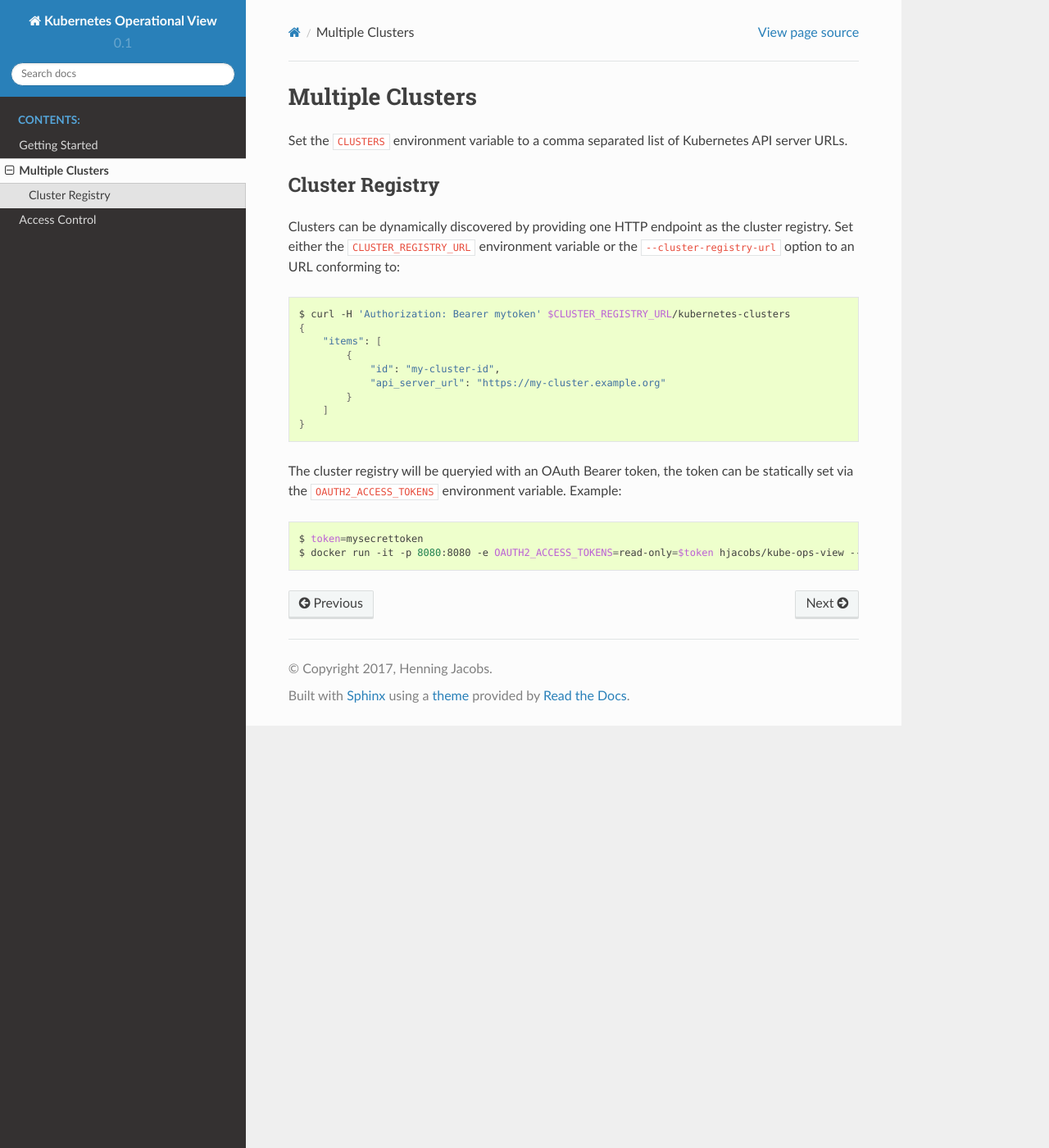
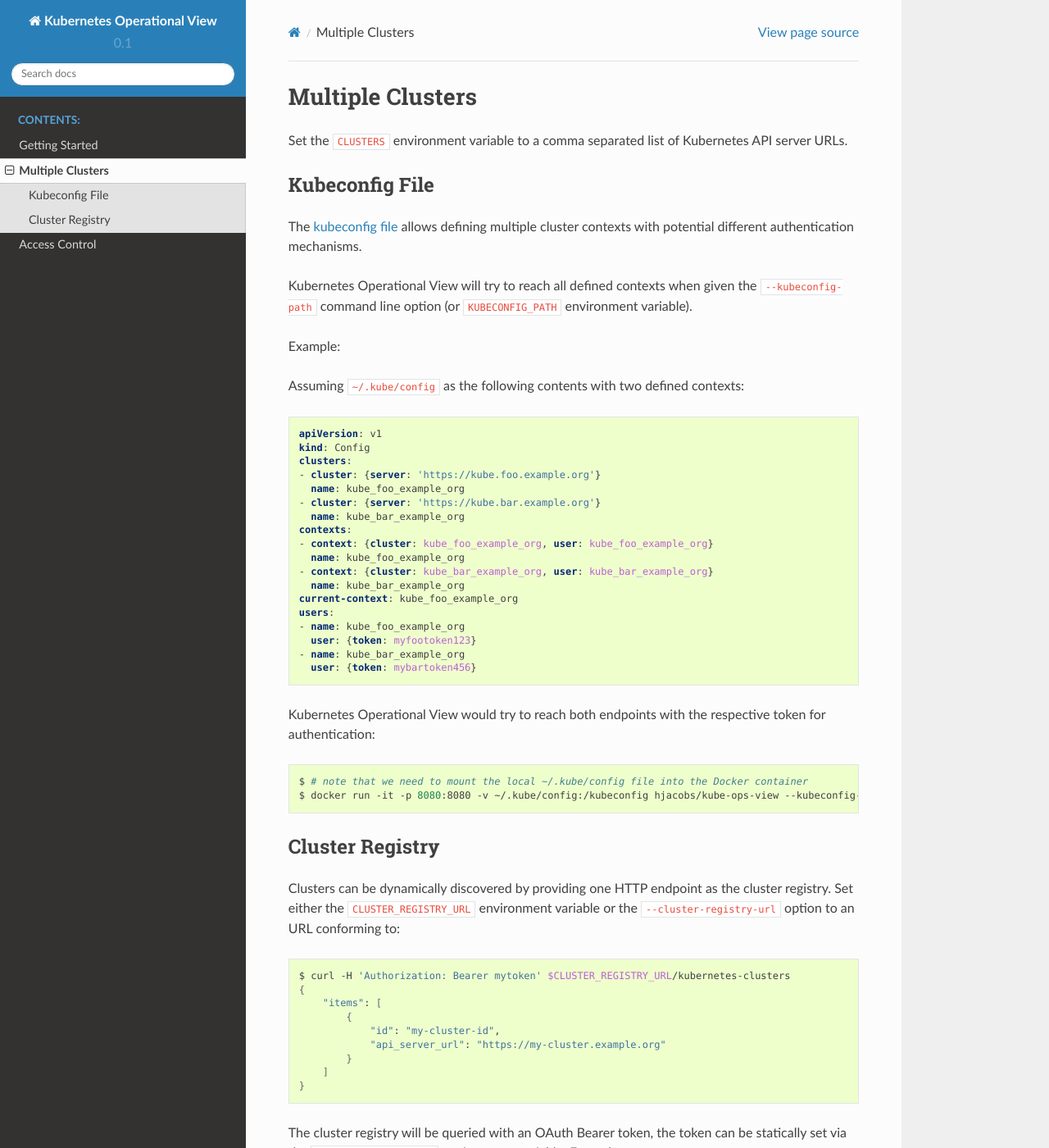
Before and after one commit to hjacobs/kube-ops-view, a Sphinx documentation site: the page built from docs/multiple-clusters.rst, in a window 1280 px wide and 1400 px high. Shown: the whole window at 82% size. Built offline with Sphinx 7.4.7 and the Read the Docs theme 2.0.0, drawn with Linux system fonts in a browser that asks for light colours; some of the changed text lies outside the part shown.

Commit message:
#95 document --kubeconfig-path option

```diff
--- a/docs/multiple-clusters.rst
+++ b/docs/multiple-clusters.rst
@@ -3,6 +3,46 @@
 =================
 
 Set the ``CLUSTERS`` environment variable to a comma separated list of Kubernetes API server URLs.
+
+Kubeconfig File
+===============
+
+The `kubeconfig file`_ allows defining multiple cluster contexts with potential different authentication mechanisms.
+
+Kubernetes Operational View will try to reach all defined contexts when given the ``--kubeconfig-path`` command line option (or ``KUBECONFIG_PATH`` environment variable).
+
+Example:
+
+Assuming ``~/.kube/config`` as the following contents with two defined contexts:
+
+.. code-block:: yaml
+
+    apiVersion: v1
+    kind: Config
+    clusters:
+    - cluster: {server: 'https://kube.foo.example.org'}
+      name: kube_foo_example_org
+    - cluster: {server: 'https://kube.bar.example.org'}
+      name: kube_bar_example_org
+    contexts:
+    - context: {cluster: kube_foo_example_org, user: kube_foo_example_org}
+      name: kube_foo_example_org
+    - context: {cluster: kube_bar_example_org, user: kube_bar_example_org}
+      name: kube_bar_example_org
+    current-context: kube_foo_example_org
+    users:
+    - name: kube_foo_example_org
+      user: {token: myfootoken123}
+    - name: kube_bar_example_org
+      user: {token: mybartoken456}
+
+Kubernetes Operational View would try to reach both endpoints with the respective token for authentication:
+
+.. code-block:: bash
+
+    $ # note that we need to mount the local ~/.kube/config file into the Docker container
+    $ docker run -it -p 8080:8080 -v ~/.kube/config:/kubeconfig hjacobs/kube-ops-view --kubeconfig-path=/kubeconfig
+
 
 Cluster Registry
 ================
@@ -22,10 +62,12 @@
         ]
     }
 
-The cluster registry will be queryied with an OAuth Bearer token, the token can be statically set via the ``OAUTH2_ACCESS_TOKENS`` environment variable.
+The cluster registry will be queried with an OAuth Bearer token, the token can be statically set via the ``OAUTH2_ACCESS_TOKENS`` environment variable.
 Example:
 
 .. code-block:: bash
 
     $ token=mysecrettoken
     $ docker run -it -p 8080:8080 -e OAUTH2_ACCESS_TOKENS=read-only=$token hjacobs/kube-ops-view --cluster-registry-url=https://cluster-registry.example.org
+
+.. _kubeconfig file: https://kubernetes.io/docs/user-guide/kubeconfig-file/
```
